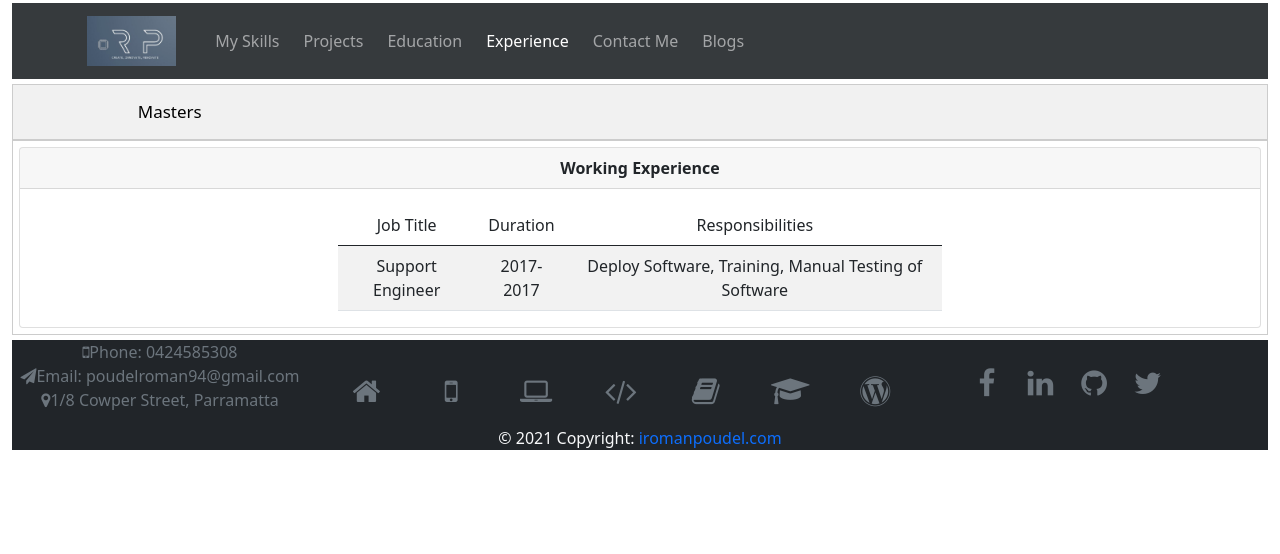
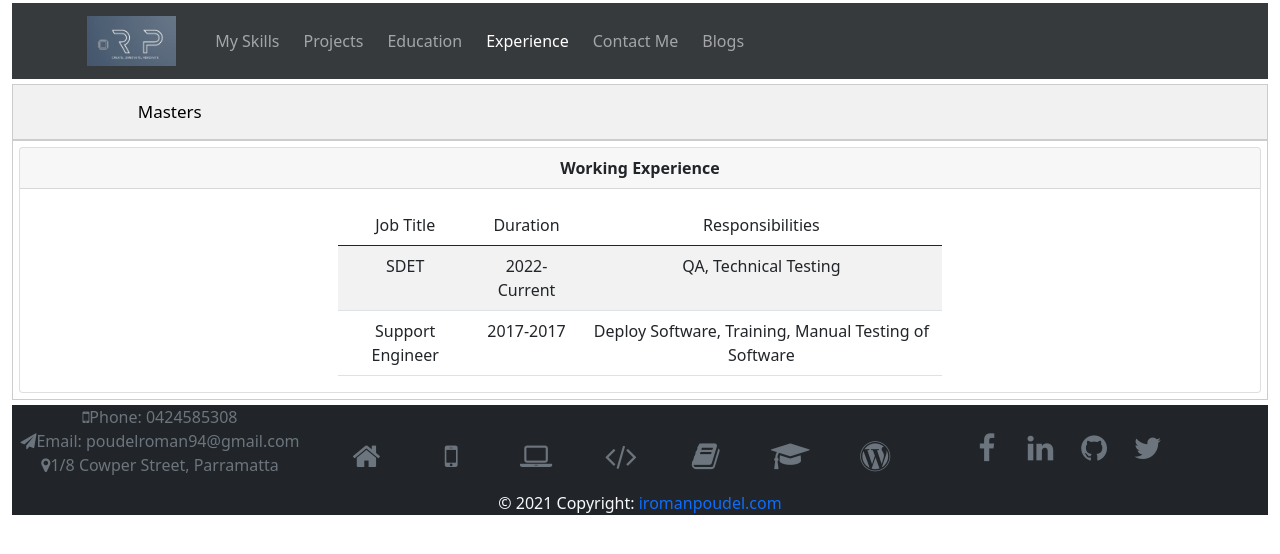
Before and after one commit to Roman-Poudel/webportfolioui, a React (Create React App) app: page /experience in a window 1280 px wide. Shown: the top 554 px of the page. Built offline with nearby package versions, Linux system fonts and the light colour scheme.

Commit message:
experience added

```diff
--- a/package.json
+++ b/package.json
@@ -14,7 +14,7 @@
     "react-dom": "^17.0.2",
     "react-redux": "^7.2.4",
     "react-router-dom": "^5.2.0",
-    "react-scripts": "4.0.3",
+    "react-scripts": "^5.0.1",
     "redux": "^4.1.0",
     "redux-thunk": "^2.3.0",
     "web-vitals": "^1.1.2"
--- a/src/component/experience.js
+++ b/src/component/experience.js
@@ -47,6 +47,11 @@ class Experience extends Component {
                                         </thead>
                                         <tbody>
                                         <tr >
+                                            <td>SDET</td>
+                                            <td>2022-Current</td>
+                                            <td>QA, Technical Testing</td>
+                                        </tr>
+                                        <tr >
                                             <td>Support Engineer</td>
                                             <td>2017-2017</td>
                                             <td> Deploy Software, Training, Manual Testing of Software</td>
```
Also changed, not shown: 1 other file (tests, documents, lock files or other folders).
